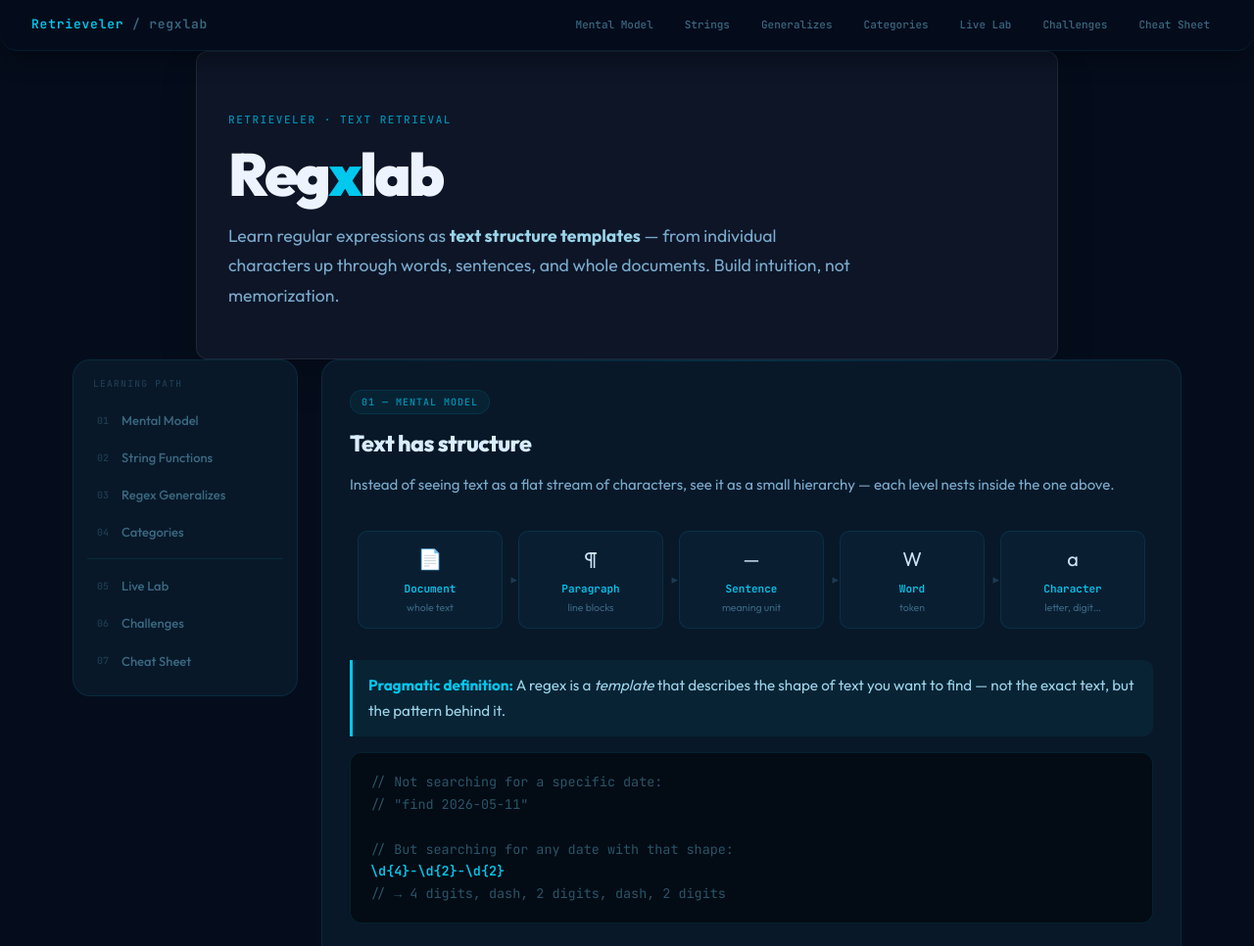
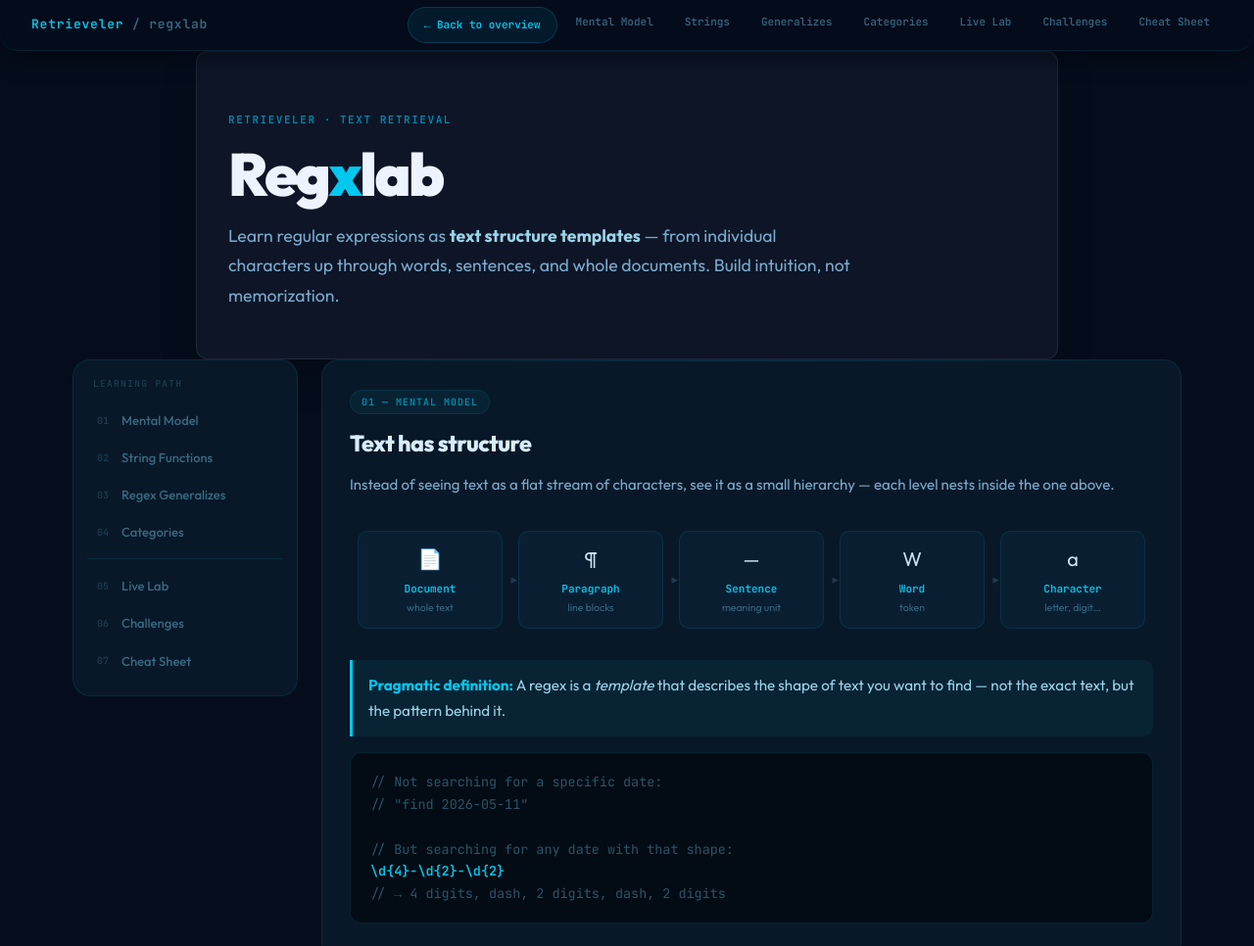
Before and after one commit to thepragmaticway/retrieveler, a plain HTML site: page regxlab.html in a window 1280 px wide. Shown: the top 966 px of the page at 98% size. Drawn offline with Linux system fonts and the light colour scheme.

Commit message:
Add 'back to overview' link in each pages

```diff
--- a/regxlab.html
+++ b/regxlab.html
@@ -342,6 +342,7 @@ mark {
     <span>Retrieveler</span>&nbsp;/&nbsp;regxlab
   </div>
   <div class="topbar-links">
+    <a href="index.html" class="home-link">← Back to overview</a>
     <a href="#mental-model">Mental Model</a>
     <a href="#string-fns">Strings</a>
     <a href="#generalize">Generalizes</a>
--- a/styles.css
+++ b/styles.css
@@ -104,9 +104,23 @@ button:hover {
   display: flex;
   align-items: center;
   gap: 1.2rem;
-  padding: 0.6rem 1.2rem;
+  padding: 0.6rem 24px;
   border-radius: 0 0 18px 18px;
   box-shadow: 0 8px 24px rgba(0, 0, 0, 0.4);
+}
+
+.topbar-links a.home-link {
+  padding: 0.5rem 1rem;
+  border: 1px solid rgba(0, 200, 239, 0.18);
+  border-radius: 999px;
+  background: rgba(0, 200, 239, 0.08);
+  color: var(--accent);
+  font-weight: 700;
+}
+
+.topbar-links a.home-link:hover {
+  background: rgba(0, 200, 239, 0.14);
+  border-color: var(--accent);
 }
 
 .top-bar h1,
```
Also changed, not shown: css-selector-learner.html (+1 -0 lines), object-lab.html (+1 -0 lines).
